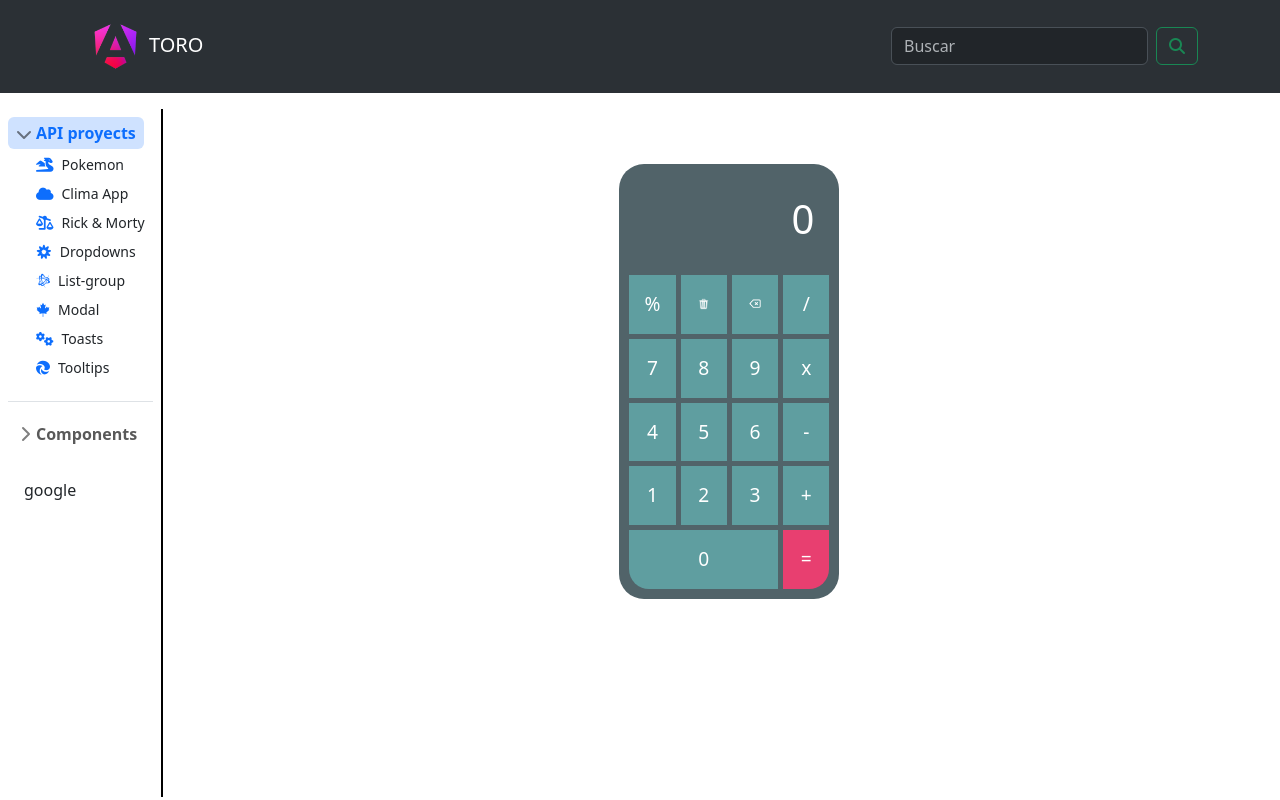
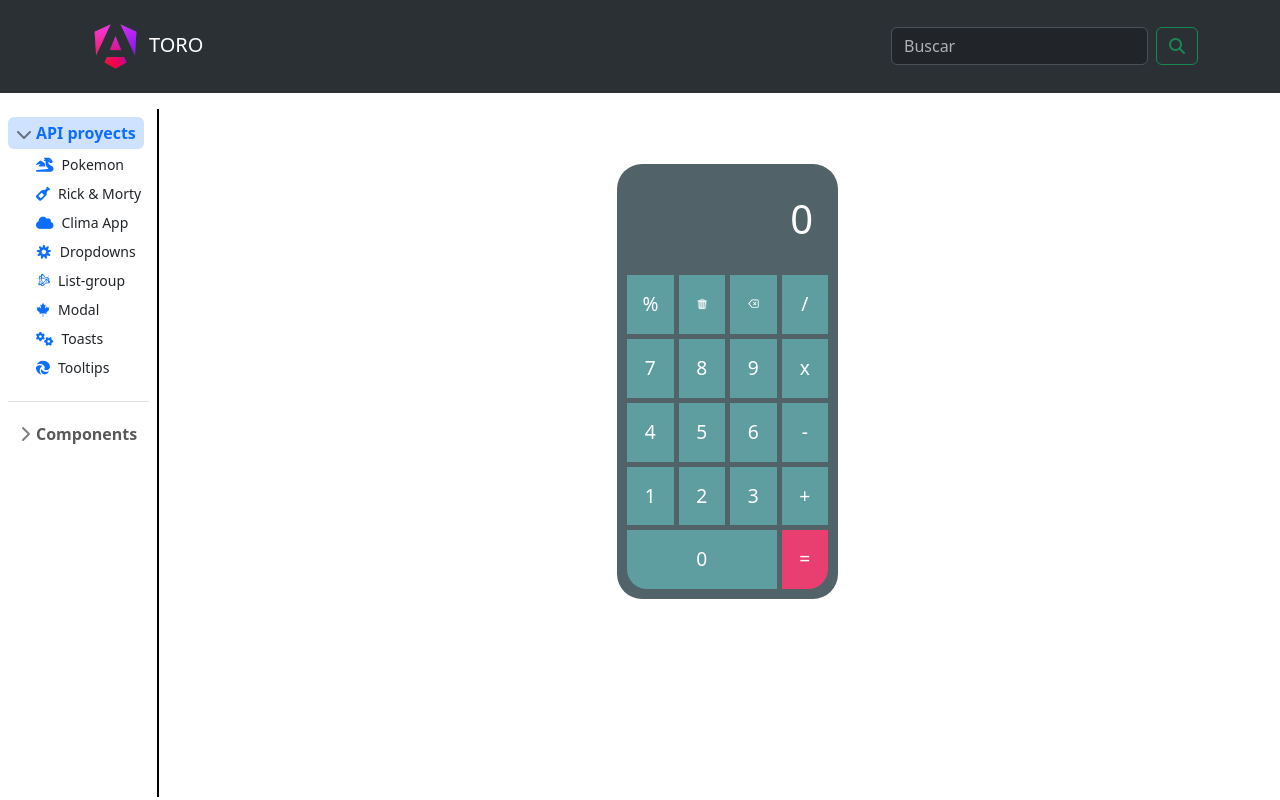
Before and after one commit to Fridejr/proyecto_angular, an Angular app in the folder Desktop/proyecto-angular/: page /calculadora in a window 1280 px wide. Both pictures are taken after a click on the button "API proyects". Shown: the top 800 px of the page. Built offline with nearby package versions, Linux system fonts and the light colour scheme.

Commit message:
ordenando

```diff
--- a/Desktop/proyecto-angular/src/app/components/sidebar/sidebar.component.html
+++ b/Desktop/proyecto-angular/src/app/components/sidebar/sidebar.component.html
@@ -12,14 +12,14 @@
                   <i class="fa-solid fa-dragon text-primary mt-1 me-2"></i>Pokemon</a>
             </li>
             <li>
+              <a routerLink="/rick&morty" class="link-dark rounded">
+                <i class="fa-solid fa-wine-bottle text-primary mt-1 me-2"></i>Rick & Morty</a>
+            </li>
+            <li>
               <a routerLink="/clima" class="link-dark rounded"><i
                   class="fa-cloud fa-solid text-primary mt-1 me-2"></i>Clima App</a>
             </li>
 
-            <li>
-              <a routerLink="/rick&morty" class="link-dark rounded"><i
-                  class="fas fa-balance-scale-right text-primary mt-1 me-2"></i>Rick & Morty</a>
-            </li>
             <li>
               <a routerLink="/bootstrap/dropdowns" class="link-dark rounded"><i
                   class="fas fa-bahai text-primary mt-1 me-2"></i>Dropdowns</a>
@@ -57,11 +57,11 @@
                 <i class="fas fa-calculator text-primary mt-1 me-2"></i>Calculadora</a>
             </li>
             <li>
-              <a routerLink="/ticTacToe" class="link-dark rounded"><i
+              <a routerLink="/tictactoe" class="link-dark rounded"><i
                   class="fas fa-x text-primary mt-1 me-2"></i>Tic-Tac-Toe</a>
             </li>
             <li>
-              <a routerLink="/adivinarNumero" class="link-dark rounded">
+              <a routerLink="/adivinarnumero" class="link-dark rounded">
                 <i class="fa-solid fa-arrow-up-1-9 text-primary mt-1 me-2"></i>Adivinar Numeros</a>
             </li>
             <li>
@@ -80,7 +80,5 @@
         </div>
       </li>
     </ul>
-    <button class="navbar-toggler" type="button" (click)="toggleAside()">
-      <span class="navbar-toggler-icon"></span>google
-    </button>
+
   </div>
```
Also changed, not shown: Desktop/proyecto-angular/src/app/pages/calculadora.service.ts (deleted, +0 -9 lines), 2 other files (tests, documents, lock files or other folders).
